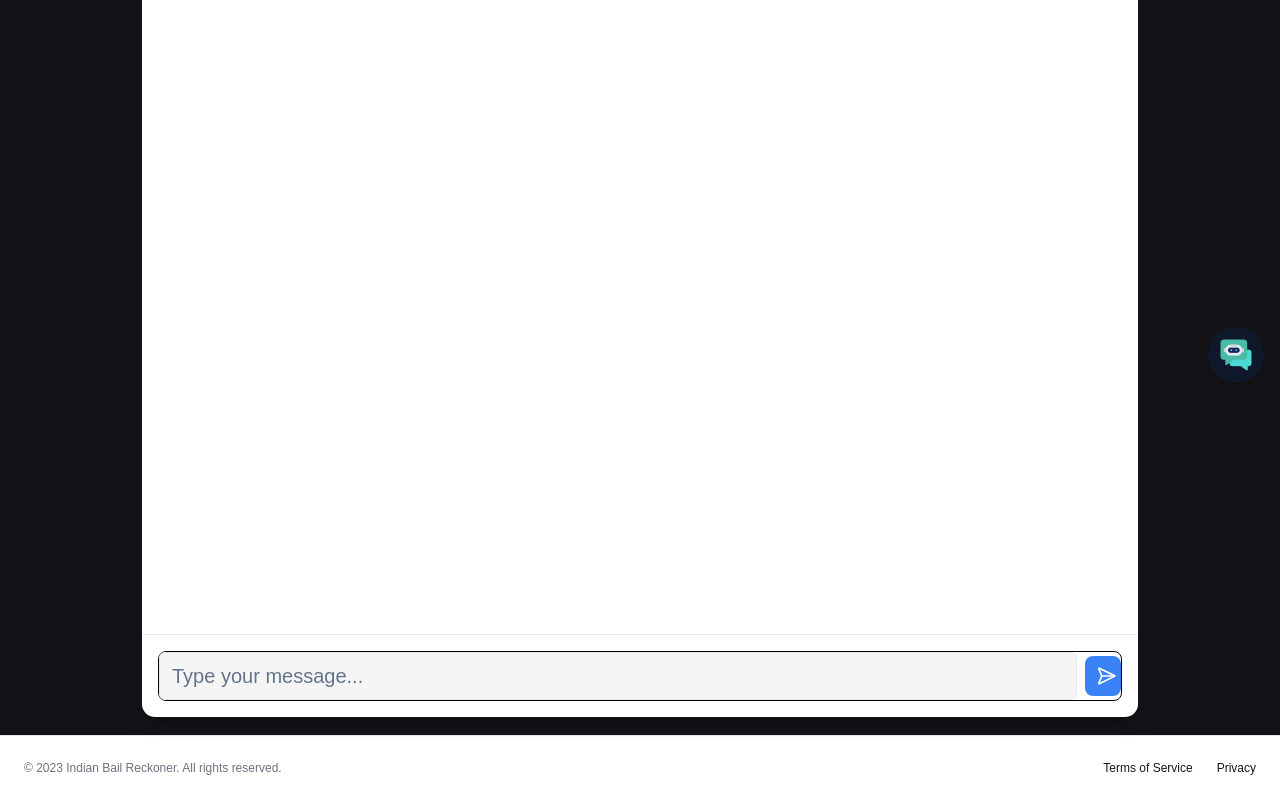
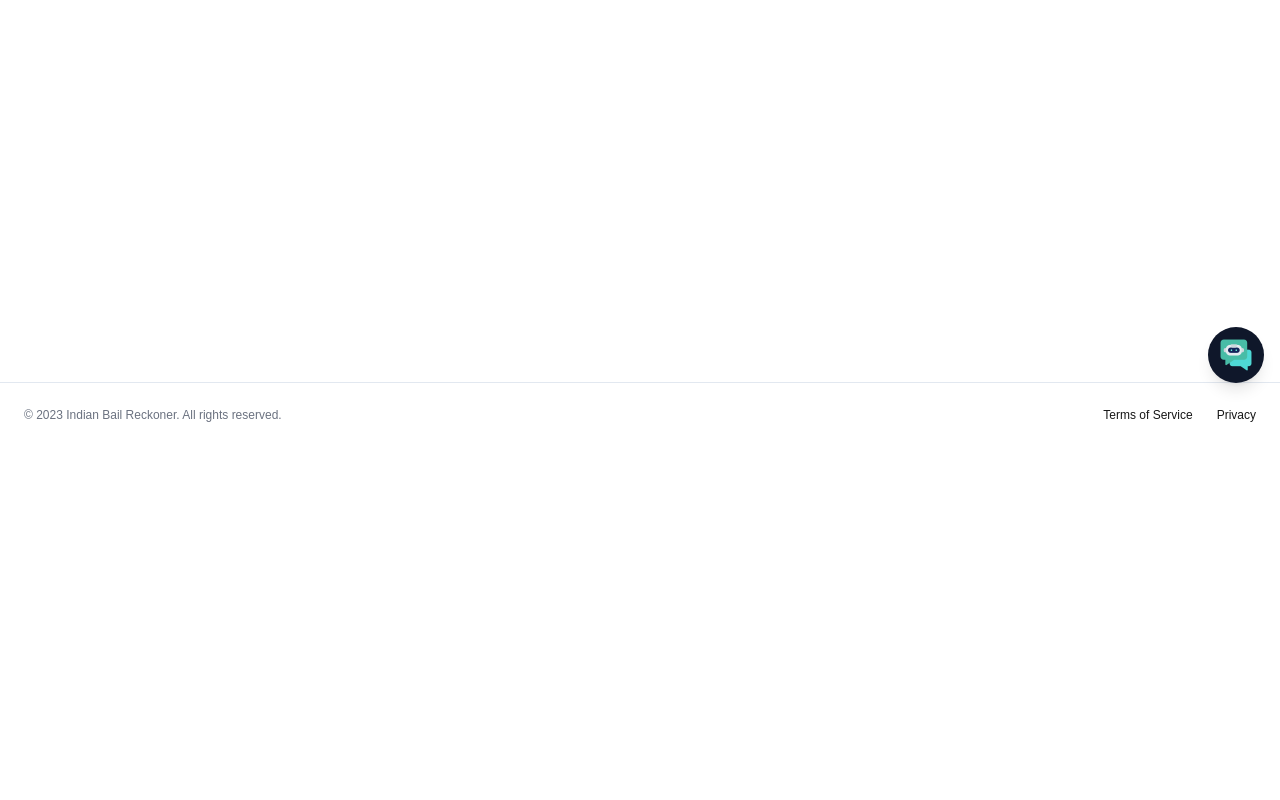
Before and after one commit to AdityaK238/Bail-Reckoner, a Next.js app: page /ChatBot in a window 1280 px wide. Shown: the part 353-1153 px from the top of the page. After the commit the page ends 800 px from the top, so only its background shows below. Built offline with nearby package versions, Linux system fonts and the light colour scheme.

Commit message:
Latest commit

```diff
--- a/src/app/ChatBot/page.tsx
+++ b/src/app/ChatBot/page.tsx
@@ -1,10 +1,10 @@
 "use client"
-import  ChatBot from "@/app/components/Chatbot/ChatBot";
+import  ChatBot1 from "@/app/components/Chatbot/ChatBot1";
 
 const HomePage = () => {
   return (
     <div>
-      <ChatBot/>
+      <ChatBot1/>
     </div>
   );
 };
--- a/src/app/components/Chatbot/ChatBot.tsx
+++ /dev/null
@@ -1,172 +0,0 @@
-'use client'
-
-import React, { useState, useRef, useEffect } from 'react'
-import { Send, Loader2, Scale } from 'lucide-react'
-import { Button } from "@/app/components/ui/button"
-import { Input } from "@/app/components/ui/input"
-import { ScrollArea } from "@/app/components/ui/scroll-area"
-import { GoogleGenerativeAI } from "@google/generative-ai"
-
-interface Message {
-  user?: string
-  bot?: string
-}
-
-export default function ChatBot() {
-  const [userMessage, setUserMessage] = useState('')
-  const [messages, setMessages] = useState<Message[]>([])
-  const [loading, setLoading] = useState(false)
-  const messagesEndRef = useRef<HTMLDivElement>(null)
-
-  // Initialize the model
-  const VITE_API_KEY = "AIzaSyCeJ9_qfaeSDbUhzXZnni_CAgCLci_lkhw"
-  const genAI = new GoogleGenerativeAI(VITE_API_KEY)
-  const model = genAI.getGenerativeModel({ model: "gemini-pro" })
-
-  let history: { role: string; parts: string }[] = []
-
-  const scrollToBottom = () => {
-    messagesEndRef.current?.scrollIntoView({ behavior: "smooth" })
-  }
-
-  useEffect(scrollToBottom, [messages])
-
-  // async function getResponse(prompt: string) {
-  //   const chat = await model.startChat({ history: history.map(item => ({
-  //     ...item,
-  //     parts: [{ text: item.parts }]
-  //   })) })
-  //   const result = await chat.sendMessage(prompt)
-  //   const response = await result.response
-  //   const text = response.text()
-  //   console.log(text)
-  //   return text
-  // }
-  async function getResponse(prompt: string) {
-    const chat = await model.startChat({ history: history.map(item => ({
-      ...item,
-      parts: [{ text: item.parts }]
-    })) })
-    const result = await chat.sendMessage(prompt)
-    const response = await result.response
-    const text = response.text().replace(/\*/g, '')
-    const limitedText = text.split('.').slice(0, 5).join('.') + '.'
-    console.log(limitedText)
-    return limitedText
-  }
-  const handleSendMessage = async (event: React.FormEvent) => {
-    event.preventDefault()
-    const prompt = userMessage.trim()
-    if (prompt === "") return
-
-    setLoading(true)
-    console.log("user message", prompt)
-
-    setMessages(prevMessages => [...prevMessages, { user: prompt }])
-    setUserMessage('')
-
-    try {
-      const aiResponse = await getResponse(prompt)
-      setMessages(prevMessages => [...prevMessages, { bot: aiResponse }])
-      history.push({ role: "user", parts: prompt })
-      history.push({ role: "model", parts: aiResponse })
-      console.log(history)
-    } catch (error) {
-      console.error("Error getting AI response:", error)
-      setMessages(prevMessages => [...prevMessages, { bot: "Sorry, I encountered an error. Please try again." }])
-    }
-
-    setLoading(false)
-  }
-
-  return (
-    <div className="flex items-center justify-center min-h-screen bg-gray-100 p-4" style={{ backgroundColor: 'rgb(20, 20, 24)' }}>
-      <div
-        className="flex flex-col w-full max-w-2xl h-[900px] bg-white rounded-xl shadow-lg overflow-hidden"
-        style={{
-          width: '100%',
-          maxWidth: '1000px',
-          height: '1000px',
-          border: '2px solid transparent',
-          borderRadius: '15px',
-          backgroundClip: 'padding-box',
-          boxShadow: '0 4px 8px rgba(0, 0, 0, 0.1), 0 6px 20px rgba(0, 0, 0, 0.1)',
-          transition: 'transform 0.3s, box-shadow 0.3s',
-          fontSize: '1.5rem',
-        }}
-        onMouseEnter={(e) => {
-          e.currentTarget.style.transform = 'scale(1.05)';
-          e.currentTarget.style.boxShadow = '0 8px 16px rgba(0, 0, 0, 0.2), 0 12px 40px rgba(0, 0, 0, 0.2)';
-        }}
-        onMouseLeave={(e) => {
-          e.currentTarget.style.transform = 'scale(1)';
-          e.currentTarget.style.boxShadow = '0 4px 8px rgba(0, 0, 0, 0.1), 0 6px 20px rgba(0, 0, 0, 0.1)';
-        }}
-      >
-        <div className="bg-black p-4 text-white flex items-center">
-          <Scale className="w-6 h-6 mr-2" />
-          <h1 className="text-2xl font-bold">LegalMitraAI</h1>
-        </div>
-
-        <ScrollArea className="flex-grow p-6 space-y-4">
-          {messages.map((message, index) => (
-            <div
-              key={index}
-              className={`flex ${message.user ? 'justify-end' : 'justify-start'}`}
-              style={{ marginBottom: '1rem' }} // Added inline CSS for spacing
-            >
-              {!message.user && (
-          <img
-            src="https://img.icons8.com/ios-filled/50/000000/robot-2.png"
-
-            alt="Bot Avatar"
-            className="w-10 h-10 rounded-full mr-2"
-          />
-              )}
-              <div
-          className={`p-3 rounded-lg max-w-[80%] ${
-            message.user ? 'bg-blue-500 text-white' : 'bg-gray-100 text-gray-800'
-          }`}
-          style={message.user ? { backgroundColor: 'rgb(60, 214, 52)', fontFamily: 'Montserrat, sans-serif', color: 'white' } : { backgroundColor: 'rgb(20, 100, 220)', fontFamily: 'Montserrat, sans-serif', color: 'white' }}
-              >
-          <p>{message.user || message.bot}</p>
-              </div>
-              {message.user && (
-          <img
-            src="https://img.icons8.com/ios-filled/50/000000/user-male-circle.png"
-            alt="User Avatar"
-            className="w-10 h-10 rounded-full ml-2"
-          />
-              )}
-            </div>
-          ))}
-          <div ref={messagesEndRef} />
-        </ScrollArea>
-
-        <form onSubmit={handleSendMessage} className="p-4 border-t border-gray-200">
-            <div className="flex items-center space-x-2" style={{ border: '0.5px solid black', borderRadius:'8px' }}> {/* Added inline CSS for bold border */}
-            <Input
-              type="text"
-              placeholder="Type your message..."
-              value={userMessage}
-              onChange={(e) => setUserMessage(e.target.value)}
-              className="flex-grow text-gray-800 focus:ring-2 focus:ring-blue-500"
-              style={{ fontSize: '1.25rem', height: '3rem', backgroundColor: 'rgb(245, 245, 245)', color: 'black' }} // Increased font size, box size, and darker background
-            />
-            <Button
-              type="submit"
-              disabled={loading}
-              className="bg-blue-500 text-white p-2 rounded-lg hover:bg-blue-600 focus:ring-2 focus:ring-blue-400 transition-colors"
-            >
-              {loading ? (
-              <Loader2 className="w-5 h-5 animate-spin" />
-              ) : (
-              <Send className="w-5 h-5 transform rotate-45" />
-              )}
-            </Button>
-            </div>
-        </form>
-      </div>
-    </div>
-  )
-}
--- a/src/app/components/Chatbot/ChatBot1.jsx
+++ b/src/app/components/Chatbot/ChatBot1.jsx
@@ -1,6 +1,7 @@
 "use client"
 import React, { useState } from 'react';
 import axios from 'axios';
+import styles from "@/app/components/Chatbot/chatbot.module.css";
 
 const ChatBot = () => {
   const [userMessage, setUserMessage] = useState('');
```
